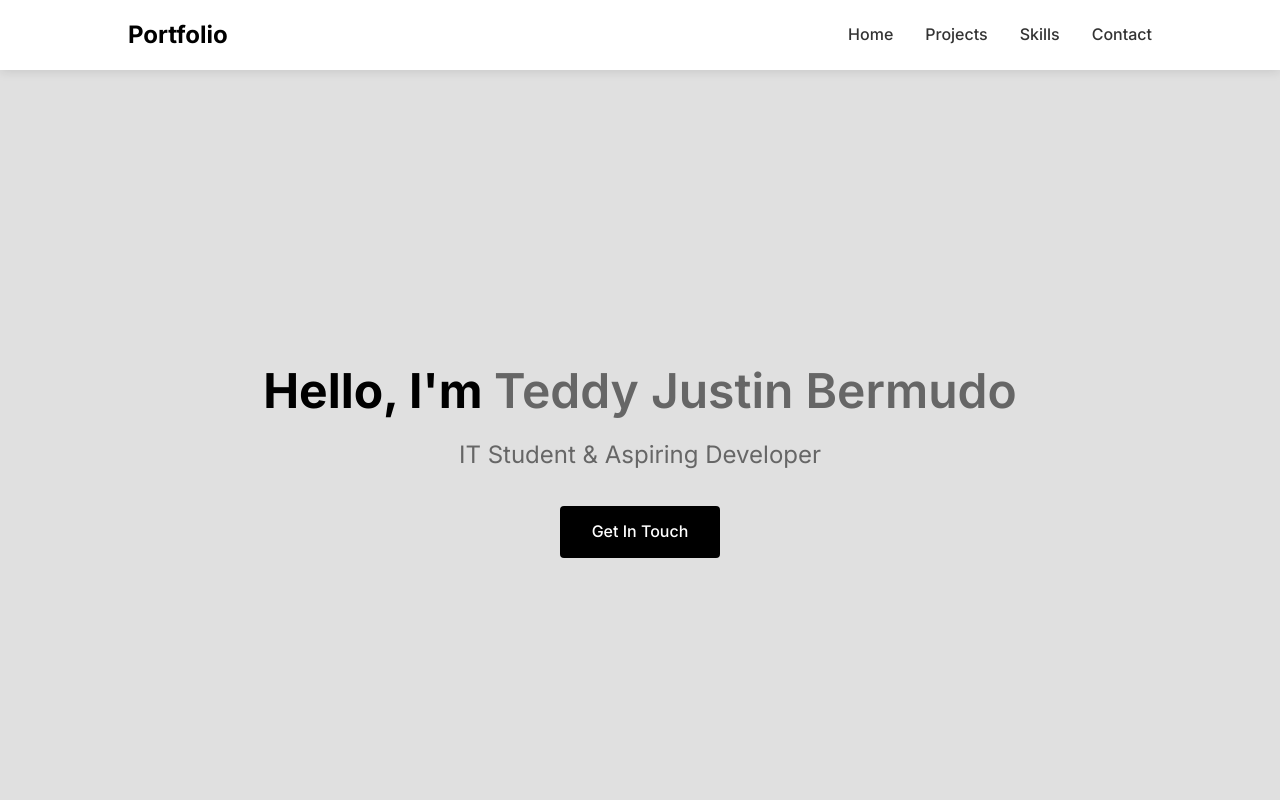
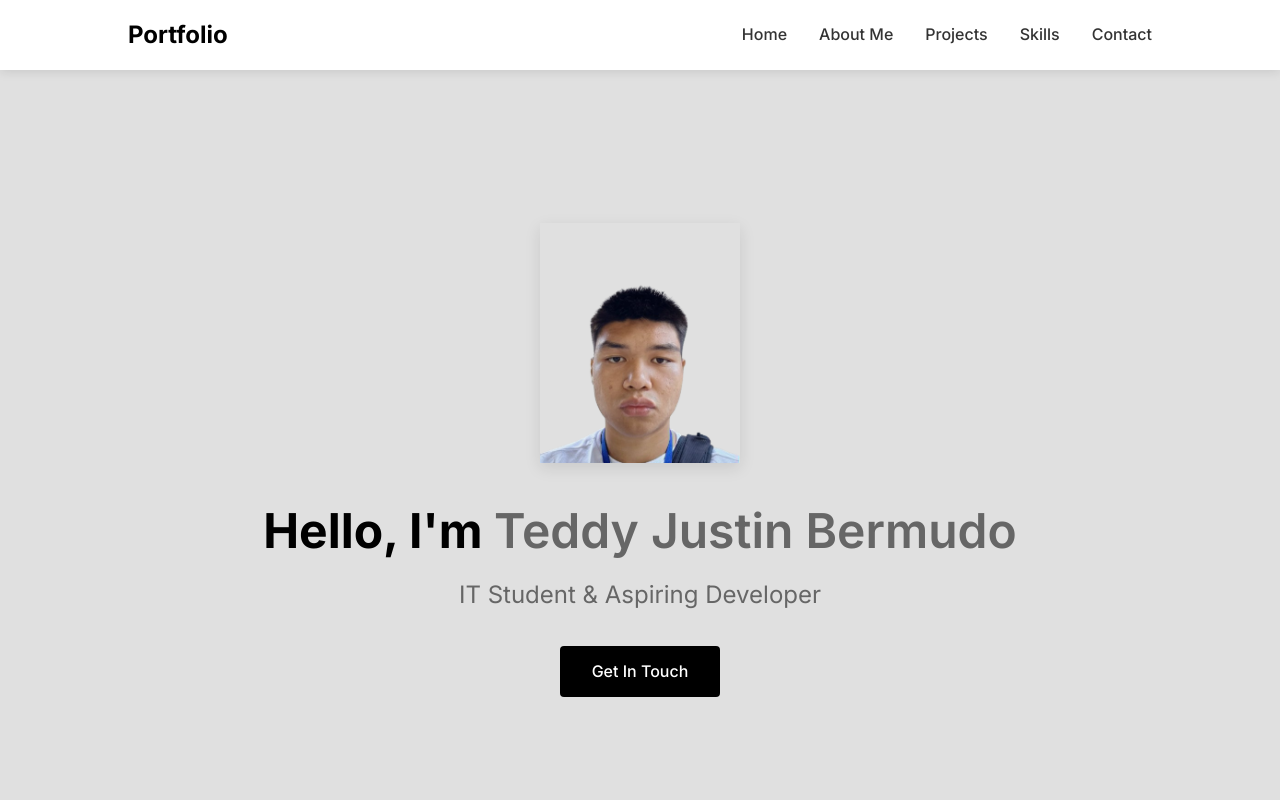
Before and after one commit to Tedeyy/portedfolio, a plain HTML site: page index.html in a window 1280 px wide. Shown: the top 800 px of the page. Drawn offline with Linux system fonts and the light colour scheme.

Commit message:
added profile image

```diff
--- a/index.html
+++ b/index.html
@@ -16,6 +16,7 @@
             <div class="logo">Portfolio</div>
                 <ul class="nav-links">
                 <li><a href="#home">Home</a></li>
+                <li><a href="#aboutme">About Me</a></li>
                 <li><a href="#projects">Projects</a></li>
                 <li><a href="#skills">Skills</a></li>
                 <li><a href="#contact">Contact</a></li>
@@ -31,6 +32,9 @@
     <main>
         <section id="home" class="hero">
             <div class="hero-content">
+                <div class="profile-image">
+                    <img src="img/profile.png" alt="Teddy Justin Bermudo" class="profile-img">
+                </div>
                 <h1>Hello, I'm <span class="highlight">Teddy Justin Bermudo</span></h1>
                 <p class="subtitle">IT Student & Aspiring Developer</p>
                 <a href="#contact" class="cta-button">Get In Touch</a>
--- a/views/script/index.js
+++ b/views/script/index.js
@@ -1,12 +1,15 @@
 document.addEventListener('DOMContentLoaded', function () {
     // Add fade-in animation to elements
     const fadeElements = [
-        { selector: '.hero-content', delay: 0 },
-        { selector: '.aboutme-content', delay: 0.2 },
-        { selector: '.project-card', delay: 0.4 },
-        { selector: '.skills-card', delay: 0.6 },
-        { selector: '.contact-form', delay: 0.8 },
-        { selector: '.contact-card', delay: 1.0 }
+        { selector: '.profile-image', delay: 0 },
+        { selector: '.hero-content h1', delay: 0.2 },
+        { selector: '.hero-content .subtitle', delay: 0.4 },
+        { selector: '.hero-content .cta-button', delay: 0.6 },
+        { selector: '.aboutme-content', delay: 0.8 },
+        { selector: '.project-card', delay: 1.0 },
+        { selector: '.skills-card', delay: 1.2 },
+        { selector: '.contact-form', delay: 1.4 },
+        { selector: '.contact-card', delay: 1.6 }
     ];
 
     fadeElements.forEach(({ selector, delay }) => {
--- a/views/style/index.css
+++ b/views/style/index.css
@@ -132,6 +132,26 @@ nav {
 .hero-content {
     max-width: 800px;
     margin: 0 auto;
+    display: flex;
+    flex-direction: column;
+    align-items: center;
+}
+
+.profile-image {
+    margin-bottom: 2rem;
+}
+
+.profile-img {
+    width: 200px;
+    height: 240px;
+    object-fit: cover;
+    box-shadow: 0 5px 15px rgba(0, 0, 0, 0.1);
+    transition: transform 0.3s ease, box-shadow 0.3s ease;
+}
+
+.profile-img:hover {
+    transform: scale(1.05);
+    box-shadow: 0 8px 20px rgba(0, 0, 0, 0.15);
 }
 
 .hero h1 {
```
Also changed, not shown: img/profile.png (added).
